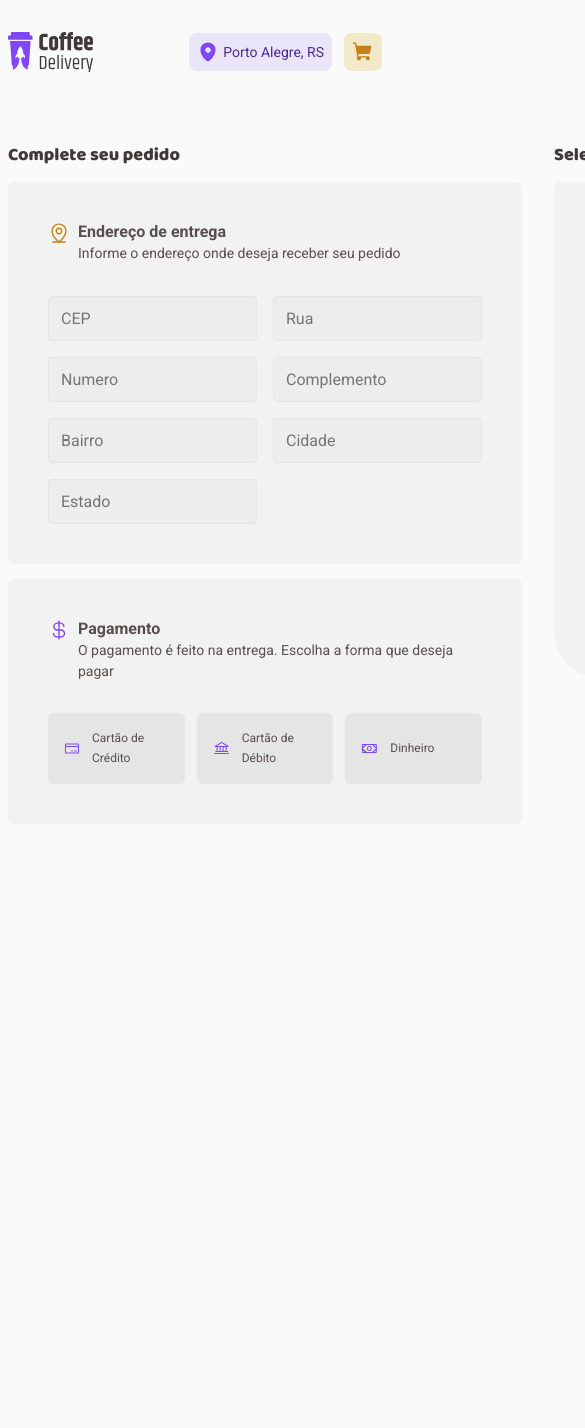
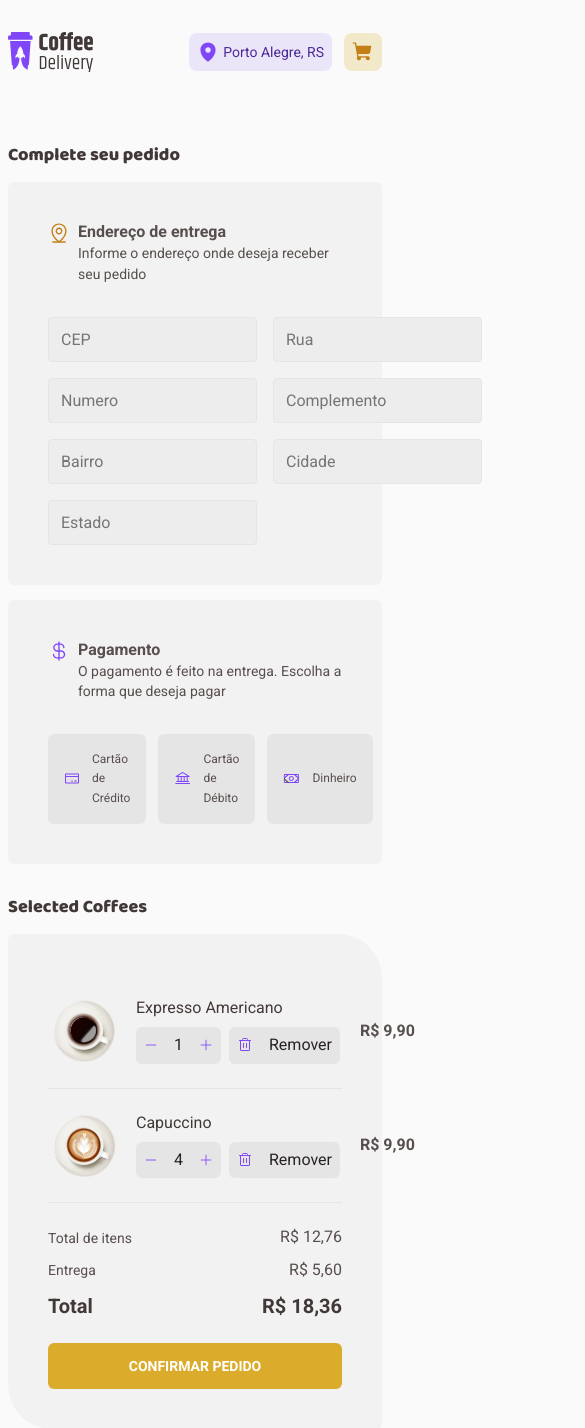
Before and after one commit to rodrigordgfs/Coffee-Delivery, a React (Vite) app: page /checkout in a window 390 px wide. Shown: the top 1428 px of the page, 585 px wide, since content can reach past the window. Before the commit the page ends 864 px from the top, so only its background shows below. Built offline with nearby package versions, Linux system fonts and the light colour scheme.

Commit message:
Feature: Adicionado o responsivo na tela de checkout

```diff
--- a/src/pages/Checkout/components/Order/components/DeliveryDetails/styles.ts
+++ b/src/pages/Checkout/components/Order/components/DeliveryDetails/styles.ts
@@ -37,6 +37,10 @@ export const DeliveryDetailsForm = styled.form`
   display: grid;
   grid-template-columns: repeat(2, 1fr);
   grid-gap: 1rem;
+
+  @media only screen and (max-device-width: 510px) {
+    grid-template-columns: repeat(1, 1fr);
+  }
 `;
 
 export const DeliveryDetailsFormInput = styled.input`
--- a/src/pages/Checkout/components/Order/components/PaymentMethods/styles.ts
+++ b/src/pages/Checkout/components/Order/components/PaymentMethods/styles.ts
@@ -37,6 +37,14 @@ export const PaymentMehodsList = styled.div`
   grid-template-columns: repeat(3, 1fr);
   grid-gap: 0.75rem;
   margin-top: 2rem;
+
+  @media only screen and (min-device-width: 510px) and (max-device-width: 767px) {
+    grid-template-columns: repeat(2, 1fr);
+  }
+
+  @media only screen and (max-device-width: 510px) {
+    grid-template-columns: repeat(1, 1fr);
+  }
 `;
 
 export const PaymentMehodsItem = styled.div`
--- a/src/pages/Checkout/components/SelectedCoffees/components/CoffeesList/index.tsx
+++ b/src/pages/Checkout/components/SelectedCoffees/components/CoffeesList/index.tsx
@@ -1,4 +1,5 @@
 import {
+  CoffeesListWrapper,
   ProductOrderItem,
   ProductOrderItemActions,
   ProductOrderItemContent,
@@ -43,8 +44,8 @@ export function CoffeesList() {
     <>
       {SELECTED_COFFEES.map((coffee) => {
         return (
-          <>
-            <ProductOrderItem key={coffee.id}>
+          <CoffeesListWrapper key={coffee.id}>
+            <ProductOrderItem>
               <ProductOrderItemImage src={coffee.image} />
               <ProductOrderItemContent>
                 <ProductOrderItemTitle>{coffee.name}</ProductOrderItemTitle>
@@ -71,7 +72,7 @@ export function CoffeesList() {
               </ProductOrderItemPrice>
             </ProductOrderItem>
             <ProductOrderItemDivider />
-          </>
+          </CoffeesListWrapper>
         );
       })}
     </>
--- a/src/pages/Checkout/components/SelectedCoffees/components/CoffeesList/styles.ts
+++ b/src/pages/Checkout/components/SelectedCoffees/components/CoffeesList/styles.ts
@@ -1,4 +1,9 @@
 import styled from "styled-components";
+
+export const CoffeesListWrapper = styled.div`
+  display: flex;
+  flex-direction: column;
+`;
 
 export const ProductOrderItem = styled.div`
   display: flex;
@@ -7,6 +12,11 @@ export const ProductOrderItem = styled.div`
   gap: 1.25rem;
   padding: 8px 0.25rem;
   margin: 1rem 0;
+
+  @media only screen and (max-device-width: 510px) {
+    flex-direction: column;
+    gap: 16px;
+  }
 `;
 
 export const ProductOrderItemImage = styled.img`
@@ -27,6 +37,10 @@ export const ProductOrderItemTitle = styled.p`
   font-weight: 400;
   line-height: 130%;
   color: ${(props) => props.theme.subtitle};
+
+  @media only screen and (max-device-width: 510px) {
+    text-align: center;
+  }
 `;
 
 export const ProductOrderItemActions = styled.div`
--- a/src/pages/Checkout/styles.ts
+++ b/src/pages/Checkout/styles.ts
@@ -16,4 +16,8 @@ export const CheckoutWrapper = styled.section`
   padding: 0 0.5rem;
   margin-top: 2.5rem;
   gap: 2rem;
+
+  @media only screen and (max-device-width: 1024px) {
+    flex-direction: column;
+  }
 `;
```
